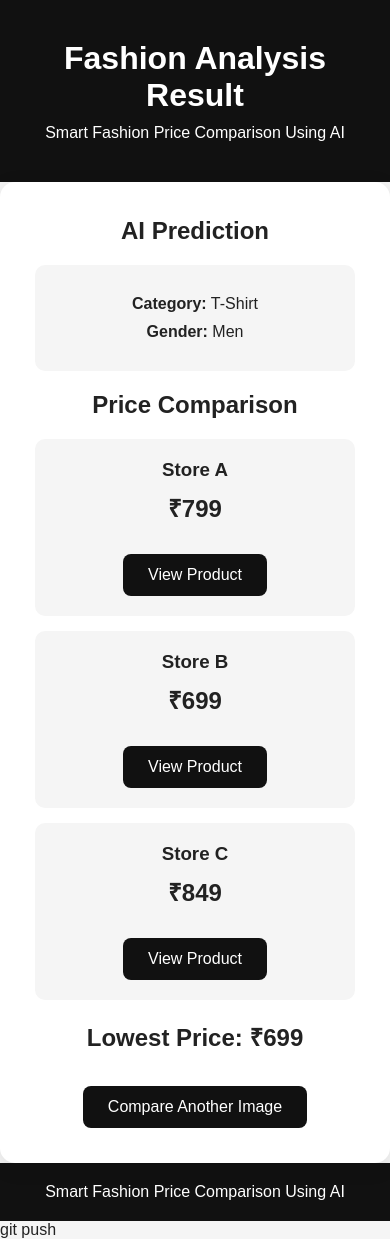
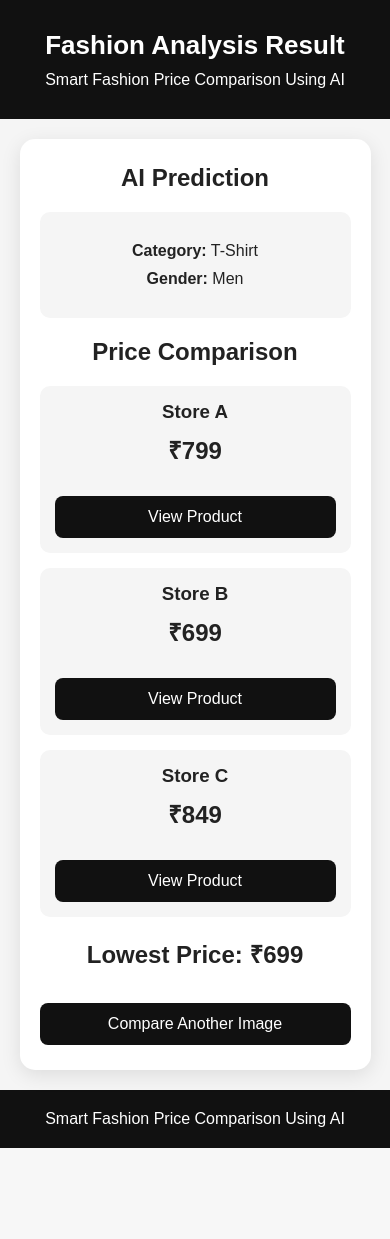
Before and after one commit to induja2610/smart-fashion-price-comparison-ai, a Flask app: template templates/result.html in a window 390 px wide. After the commit the page ends 1148 px from the top, so only its background shows below. Run offline with Flask 3, Linux system fonts and the light colour scheme; the template is opened without the code that fills it, so the values that code supplies are empty.

Commit message:
Complete frontend

```diff
--- a/static/style.css
+++ b/static/style.css
@@ -123,3 +123,39 @@ footer {
 .price-card button {
     margin-top: 10px;
 }
+
+/* Responsive Design */
+
+@media (max-width: 600px) {
+
+    header {
+        padding: 30px 15px;
+    }
+
+    header h1 {
+        font-size: 26px;
+    }
+
+    main {
+        padding: 20px 0;
+    }
+
+    .upload-section {
+        width: 90%;
+        padding: 25px 20px;
+    }
+
+    #previewImage {
+        max-width: 100%;
+        height: auto;
+    }
+
+    button {
+        width: 100%;
+    }
+
+    .price-card {
+        padding: 15px;
+    }
+
+}
--- a/templates/result.html
+++ b/templates/result.html
@@ -84,5 +84,5 @@
 
 </body>
 
-</html>git push
+
 </html>
```
Also changed, not shown: static/js/script.js (+15 -0 lines).
